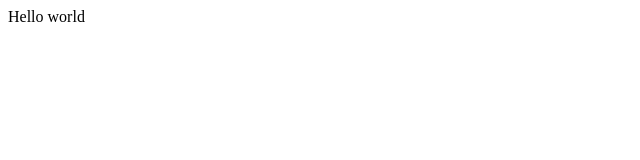
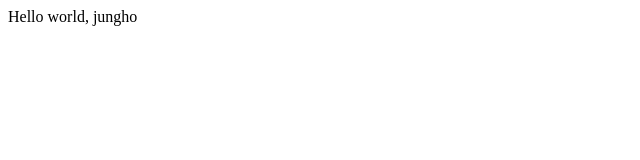
Before and after one commit to maru16/opentutorials-jungho, a plain HTML site: page index.html in a window 1280 px wide. Shown: the full height of the page, 0-640 px from the left. Drawn offline with Linux system fonts and the light colour scheme.

Commit message:
change index.html

```diff
--- a/index.html
+++ b/index.html
@@ -14,6 +14,6 @@ Remove this if you use the .htaccess -->
 <link rel="apple-touch-icon" href="/apple-touch-icon.png" />
 </head>
 <body>
-Hello world
+Hello world, jungho
 </body>
 </html>
```
